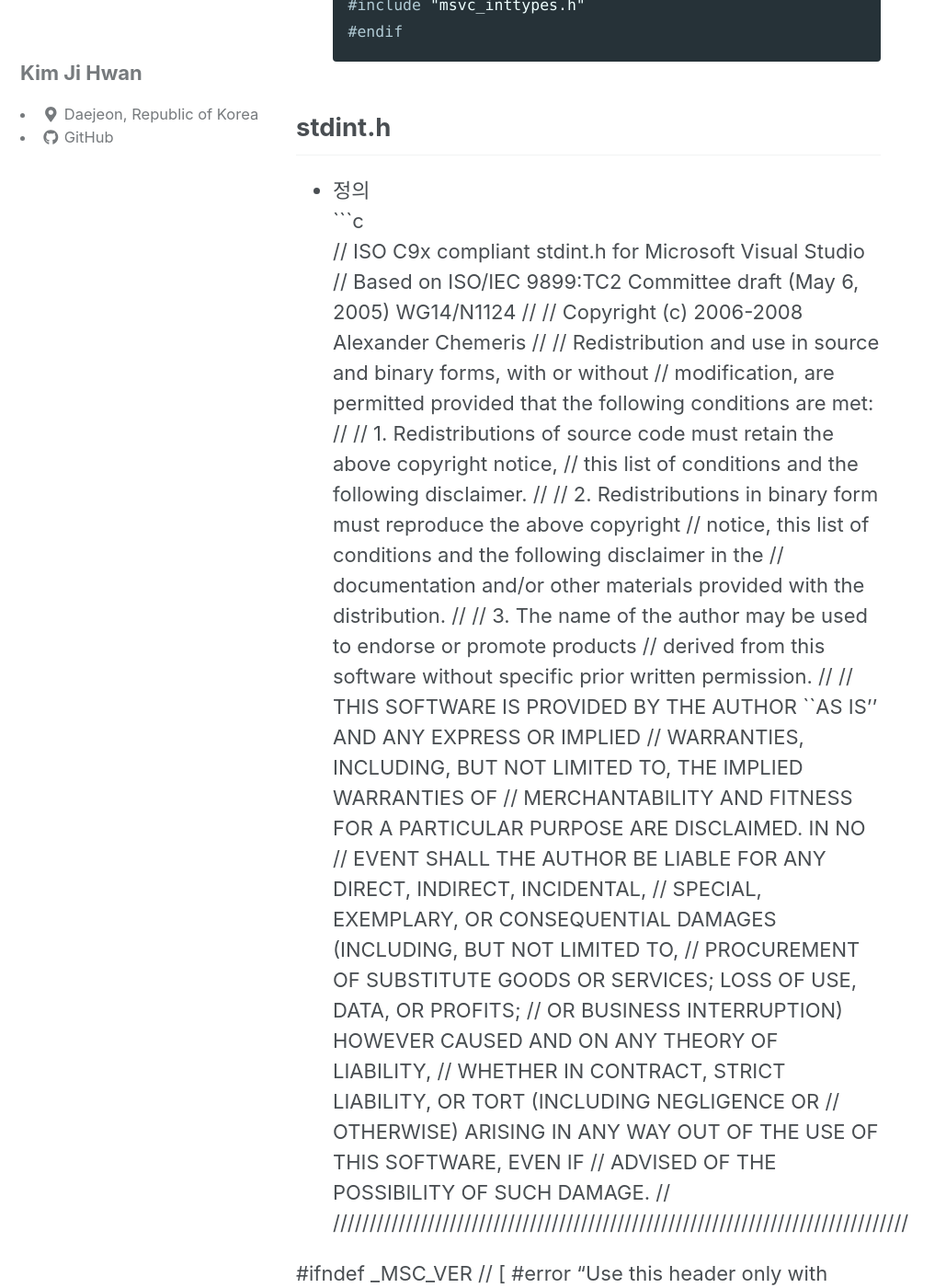
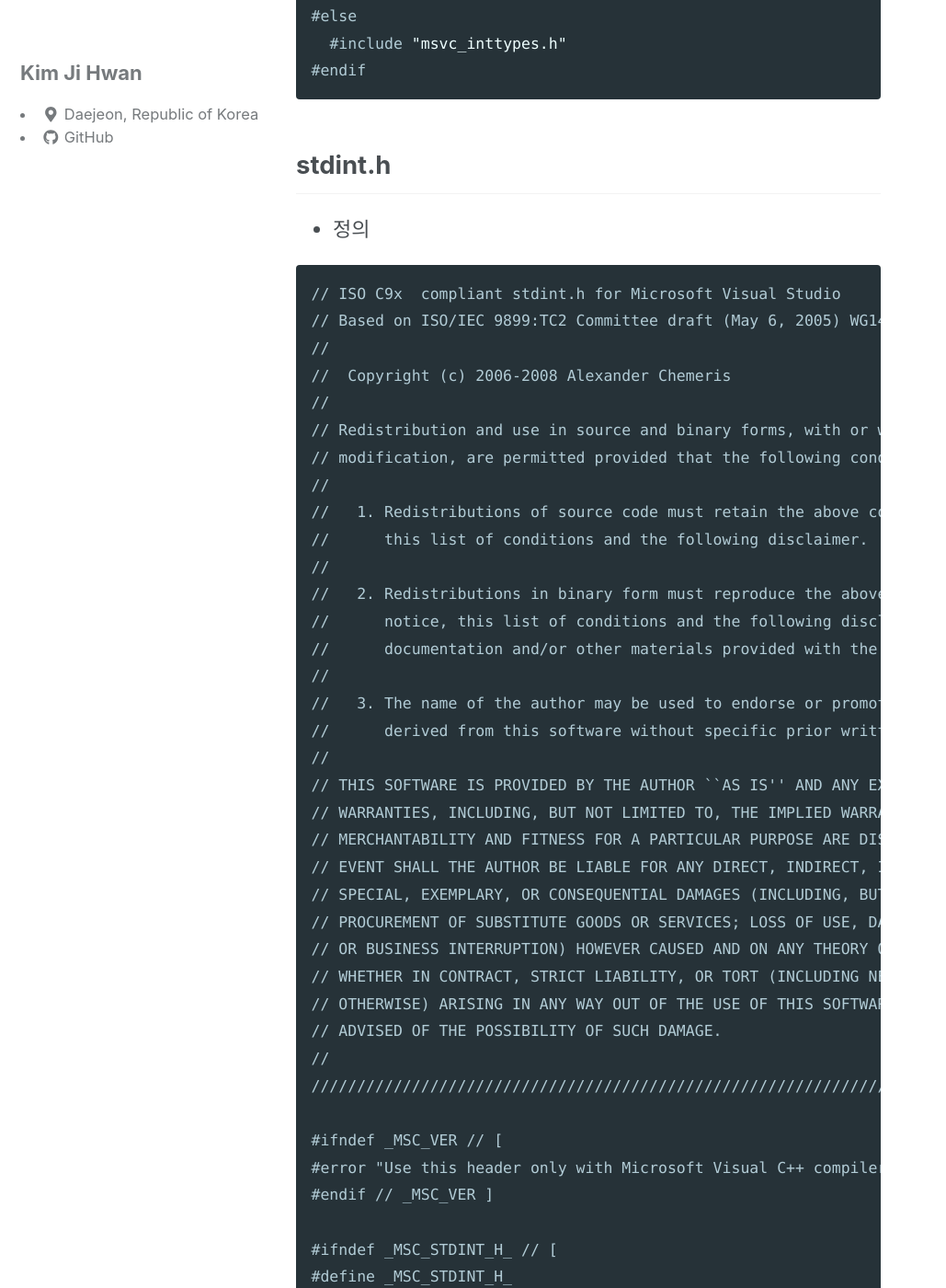
Before and after one commit to kimjh0/kimjh0.github.io, a Jekyll site: the page built from _posts/2019-01-15-stdbool.h, inttypes.h 선언.md, in a window 1280 px wide and 1400 px high, scrolled down 10391 px. Shown: the whole window at 92% size, without its empty margins (0-1029 px from the left). Built offline with Jekyll 4.4.1, drawn with Linux system fonts in a browser that asks for light colours; cached includes are drawn as plain includes; nearby versions of some CDN libraries; some of the changed text lies outside the part shown.

Commit message:
Update 2019-01-15-stdbool.h, inttypes.h 선언.md

````diff
--- a/_posts/2019-01-15-stdbool.h, inttypes.h 선언.md
+++ b/_posts/2019-01-15-stdbool.h, inttypes.h 선언.md
@@ -14,6 +14,7 @@ inttypes.h, stdint.h 는 각주 3번에서 가져옴 (revision 26) [^3]
 
 ## stdbool.h
 - 정의
+
 ```c
 #define bool int
 #define true TRUE
@@ -21,6 +22,7 @@ inttypes.h, stdint.h 는 각주 3번에서 가져옴 (revision 26) [^3]
 ```
 
 - 사용
+
 ```c
 #if _MSC_VER >= 1800
   #include <stdbool.h>
@@ -32,8 +34,7 @@ inttypes.h, stdint.h 는 각주 3번에서 가져옴 (revision 26) [^3]
 ## inttypes.h
 - 정의
 
-~~~c
-
+```c
 // ISO C9x  compliant inttypes.h for Microsoft Visual Studio
 // Based on ISO/IEC 9899:TC2 Committee draft (May 6, 2005) WG14/N1124
 //
@@ -339,9 +340,10 @@ imaxdiv_t __cdecl imaxdiv(intmax_t numer, intmax_t denom)
 
 
 #endif // _MSC_INTTYPES_H_ ]
-~~~
+```
 
 - 사용
+
 ```c
 #if _MSC_VER >= 1800
   #include <inttypes.h>
@@ -352,6 +354,7 @@ imaxdiv_t __cdecl imaxdiv(intmax_t numer, intmax_t denom)
 
 ## stdint.h
 - 정의
+
 ```c
 // ISO C9x  compliant stdint.h for Microsoft Visual Studio
 // Based on ISO/IEC 9899:TC2 Committee draft (May 6, 2005) WG14/N1124
@@ -603,6 +606,7 @@ typedef uint64_t  uintmax_t;
 ```
 
 - 사용
+
 ```c
 #if _MSC_VER >= 1600
   #include <stdint.h>
````
